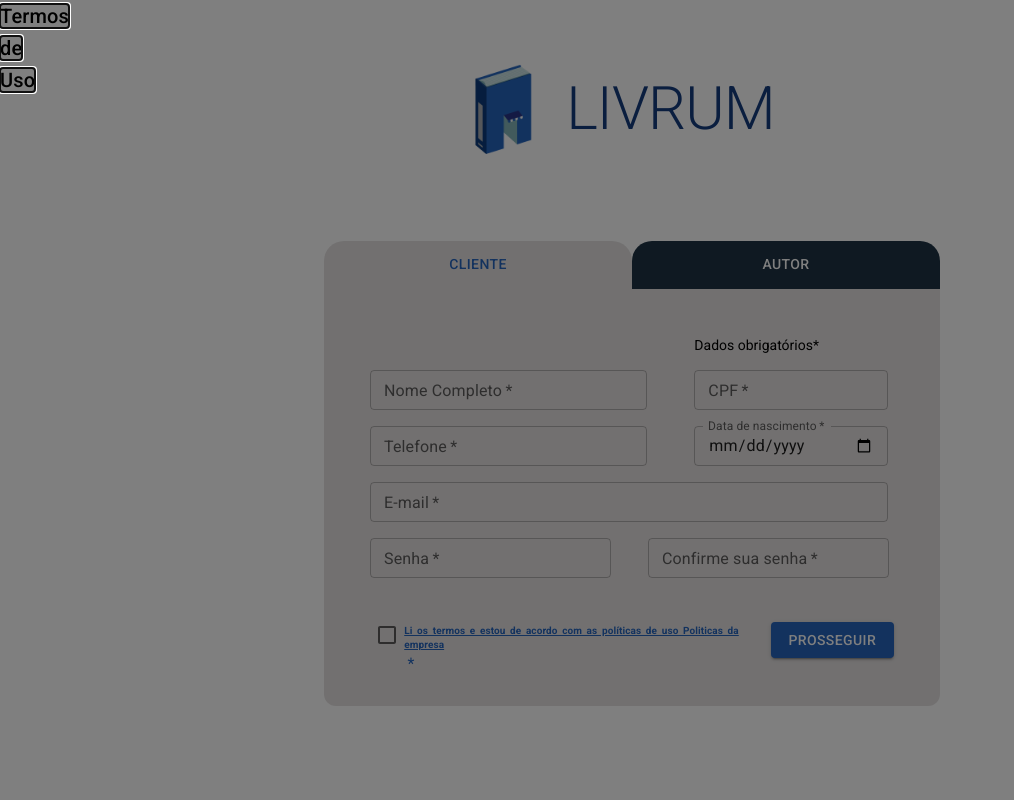
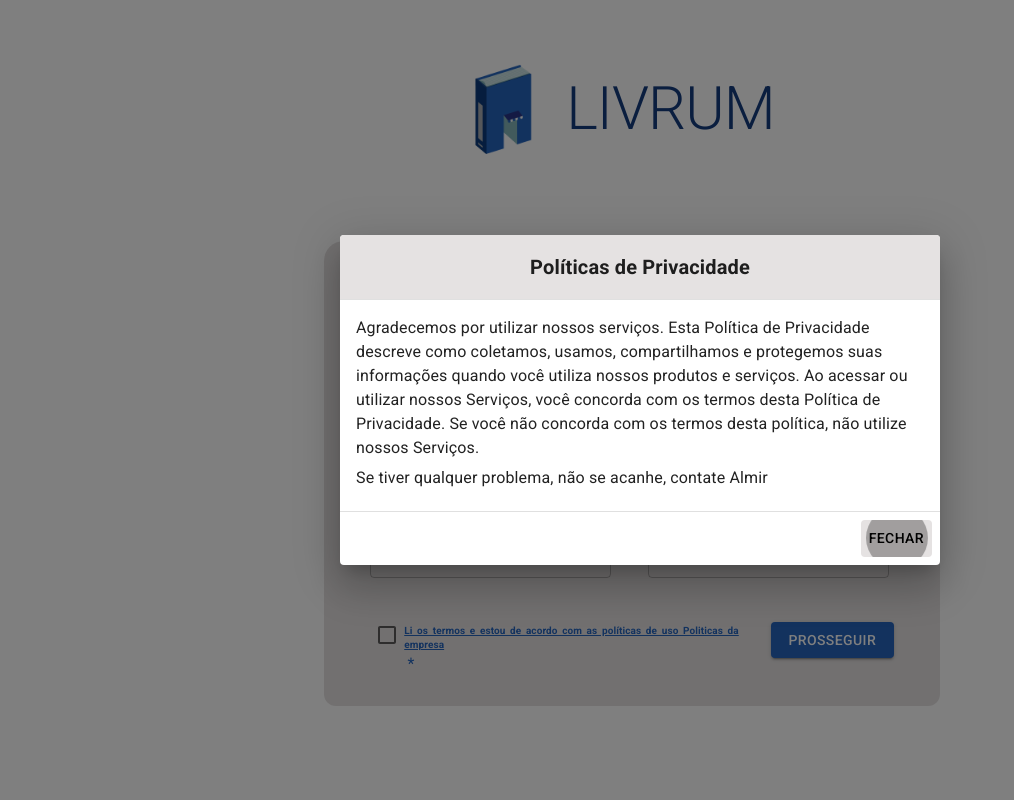
Before and after one commit to byte-stack-uefs/livrum, a Next.js app in the folder phase_4/app/webapp/: page /cadastro in a window 1280 px wide. Both pictures are taken after a click on the element 562 px from the left and 627 px from the top of the page. Shown: the top 800 px of the page, without its empty margins (0-1014 px from the left). Built offline with nearby package versions, Linux system fonts and the light colour scheme.

Commit message:
termos de uso

```diff
--- a/phase_4/app/webapp/app/(account)/cadastro/page.tsx
+++ b/phase_4/app/webapp/app/(account)/cadastro/page.tsx
@@ -14,7 +14,13 @@ import {
   styled,
   Modal,
   Typography,
+  Dialog,
+  DialogTitle,
+  DialogContent,
+  DialogActions,
 } from "@mui/material";
+import IconButton from "@mui/material/IconButton";
+import CloseIcon from "@mui/icons-material/Close";
 import { Margin } from "@mui/icons-material";
 
 const ClientRegister = () => {
@@ -33,6 +39,16 @@ const ClientRegister = () => {
   const [accountNumber, setAccountNumber] = useState("");
   const maxWidthPage = "500px";
   const [openModal, setOpenModal] = useState(false);
+
+  const BootstrapDialog = styled(Dialog)(({ theme }) => ({
+    "& .MuiDialogContent-root": {
+      padding: theme.spacing(2),
+    },
+    "& .MuiDialogActions-root": {
+      padding: theme.spacing(1),
+    },
+  }));
+
   const handlePasswordChange = (e) => {
     setPassword(e.target.value);
     // Verificar correspondência de senhas quando a senha é alterada
@@ -52,15 +68,20 @@ const ClientRegister = () => {
   const handleClose = () => {
     setOpenModal(false);
   };
-
+  const StyledDialogTitle = styled(DialogTitle)({
+    m: 0,
+    p: 2,
+    textAlign: "center",
+    backgroundColor: "#E5E2E2",
+    fontFamily: "Roboto",
+    fontSize: "20px",
+  });
   const customStyles = (widthParam) => ({
     fontFamily: "Roboto",
     fontSize: "14px",
     width: widthParam,
     "@media (max-width: 600px)": {
-
       fontSize: "12px",
-
     },
   });
 
@@ -100,7 +121,6 @@ const ClientRegister = () => {
             sx={{
               borderRadius: "12px 0 0 0",
               "@media (max-width: 600px)": {
-
                 borderRadius: "12px",
               },
             }}
@@ -285,7 +305,6 @@ const ClientRegister = () => {
                         textDecoration: "underline",
                         cursor: "pointer",
                         "@media (max-width: 600px)": {
-
                           fontSize: "8px",
                         },
                       }}
@@ -316,21 +335,35 @@ const ClientRegister = () => {
             </Grid>
           </Grid>
 
-          <Modal
+          <BootstrapDialog
             open={openModal}
             onClose={handleClose}
             aria-labelledby="modal-modal-title"
             aria-describedby="modal-modal-description"
           >
-            <Box sx={customStyles("")}>
-              <Typography id="modal-modal-title" variant="h6" component="h2">
-                Termos de Uso
+            <StyledDialogTitle id="customized-dialog-title">
+              <strong>Políticas de Privacidade</strong>
+            </StyledDialogTitle>
+            <DialogContent dividers>
+              <Typography gutterBottom>
+                Agradecemos por utilizar nossos serviços. Esta Política de
+                Privacidade descreve como coletamos, usamos, compartilhamos e
+                protegemos suas informações quando você utiliza nossos produtos
+                e serviços. Ao acessar ou utilizar nossos Serviços, você
+                concorda com os termos desta Política de Privacidade. Se você
+                não concorda com os termos desta política, não utilize nossos
+                Serviços.
               </Typography>
-              <Typography id="modal-modal-description" sx={{ mt: 2 }}>
-                {/*termos de uso aqui*/}
+              <Typography gutterBottom>
+                Se tiver qualquer problema, não se acanhe, contate Almir
               </Typography>
-            </Box>
-          </Modal>
+            </DialogContent>
+            <DialogActions>
+              <Button autoFocus onClick={handleClose} sx={{backgroundColor: '#E5E2E2', color: "black"}}>
+                Fechar
+              </Button>
+            </DialogActions>
+          </BootstrapDialog>
         </form>
       </Box>
       <Box sx={{ marginBottom: "40px" }}></Box>
```
